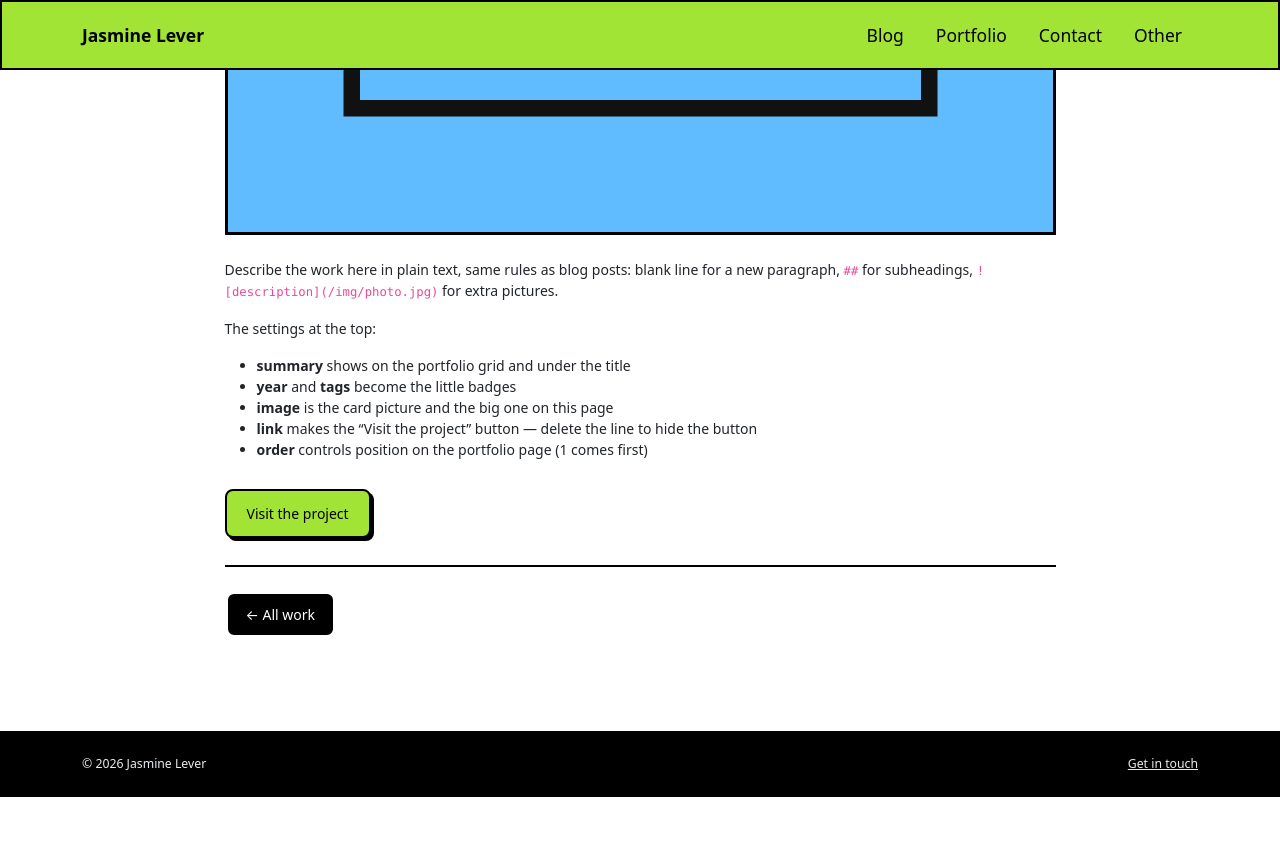
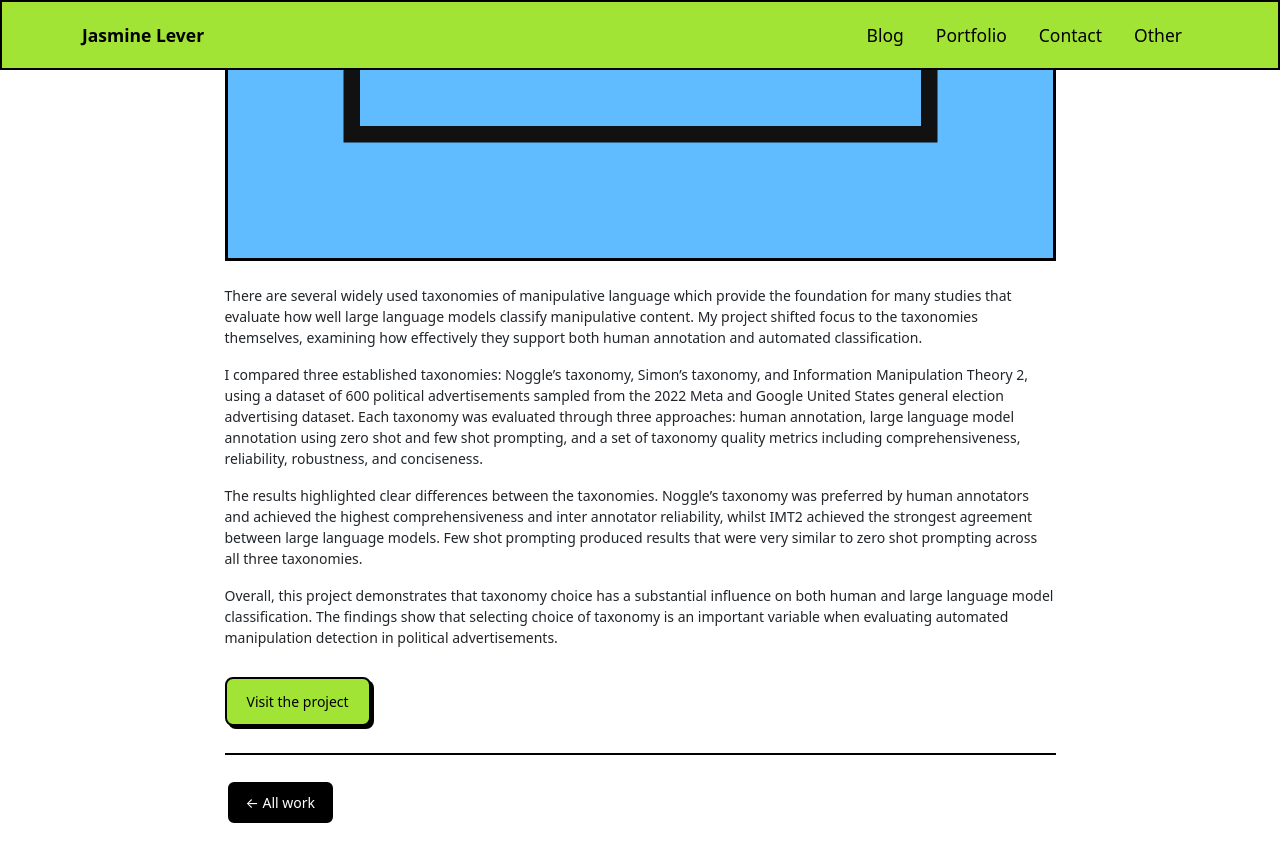
Before and after one commit to jasminelx/jasminelx.github.io, a Jekyll site: the page built from _projects/project-two.md, in a window 1280 px wide and 900 px high, scrolled down 876 px. Shown: the top 862 px of the window. Built offline with Jekyll 4.4.1, drawn with Linux system fonts in a browser that asks for light colours; before the commit the page ends 1673 px from its top, so only the background shows below that; some of the changed text lies outside the part shown.

Commit message:
Update project-two.md

```diff
--- a/_projects/project-two.md
+++ b/_projects/project-two.md
@@ -1,21 +1,16 @@
 ---
-title: Project Two
-summary: One line about what this is.
+title: Undergrad Final Project
+summary: 'Evaluating Manipulative Language Taxonomies for Human and LLM-Based Classification of Political Advertisements'
 year: 2026
-tags: [Type of thing, Made with what]
+tags: [Research]
 image: /img/placeholder-2.svg
-link: https://example.com
+link: https://github.com/jasminelx/Manipulative-Language-Detection
 order: 2
 ---
+There are several widely used taxonomies of manipulative language which provide the foundation for many studies that evaluate how well large language models classify manipulative content. My project shifted focus to the taxonomies themselves, examining how effectively they support both human annotation and automated classification.
 
-Describe the work here in plain text, same rules as blog posts: blank line for
-a new paragraph, `##` for subheadings, `![description](/img/photo.jpg)` for
-extra pictures.
+I compared three established taxonomies: Noggle's taxonomy, Simon's taxonomy, and Information Manipulation Theory 2, using a dataset of 600 political advertisements sampled from the 2022 Meta and Google United States general election advertising dataset. Each taxonomy was evaluated through three approaches: human annotation, large language model annotation using zero shot and few shot prompting, and a set of taxonomy quality metrics including comprehensiveness, reliability, robustness, and conciseness.
 
-The settings at the top:
+The results highlighted clear differences between the taxonomies. Noggle's taxonomy was preferred by human annotators and achieved the highest comprehensiveness and inter annotator reliability, whilst IMT2 achieved the strongest agreement between large language models. Few shot prompting produced results that were very similar to zero shot prompting across all three taxonomies.
 
-- **summary** shows on the portfolio grid and under the title
-- **year** and **tags** become the little badges
-- **image** is the card picture and the big one on this page
-- **link** makes the "Visit the project" button — delete the line to hide the button
-- **order** controls position on the portfolio page (1 comes first)
+Overall, this project demonstrates that taxonomy choice has a substantial influence on both human and large language model classification. The findings show that selecting choice of taxonomy is an important variable when evaluating automated manipulation detection in political advertisements.
```
